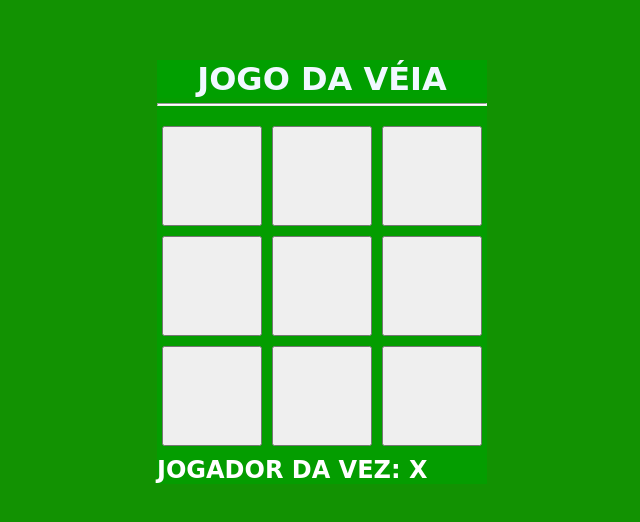
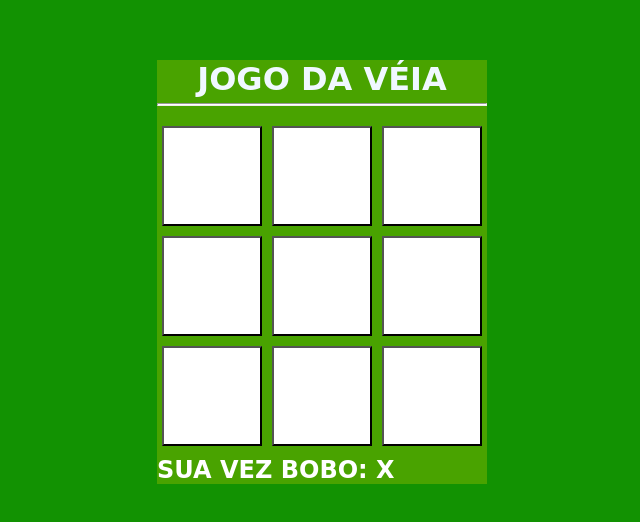
Before and after one commit to alanabuasczyk/JogoDaVelha, a plain HTML site: page index.html in a window 1280 px wide. Shown: the part 128-650 px from the top of the page, without its empty margins (318-958 px from the left). Drawn offline with Linux system fonts and the light colour scheme.

Commit message:
jogo da velha

```diff
--- a/script.js
+++ b/script.js
@@ -17,7 +17,7 @@ let positions = [
 function init() {
   selected = [];
 
-  currentPlayer.innerHTML = `JOGADOR DA VEZ: ${player}`;
+  currentPlayer.innerHTML = `SUA VEZ BOBO: ${player}`;
 
   document.querySelectorAll(".game button").forEach((item) => {
     item.innerHTML = "";
--- a/style.css
+++ b/style.css
@@ -17,13 +17,13 @@
     display: flex;
     flex-direction: column;
     gap: 5px;
-    background: #00a100c7;
+    background: #49a300;
     color: rgb(255, 255, 255);
   }
 
   h1 {
     text-align: center;
-    background: #00a100c7;
+    background: #49a300;
     color: aliceblue;
 
   }
@@ -38,7 +38,10 @@
   .game {
     display: grid;
     grid-template-columns: 1fr 1fr 1fr;
-    background: #00a100c;
+    background: #49a300;
+
+
+
   }
 
   .game button {
@@ -47,5 +50,5 @@
     margin: 5px;
     cursor: pointer;
     font-size: 50px;
-    background: #00a100c;
+    background: #ffffff;
   }
```
